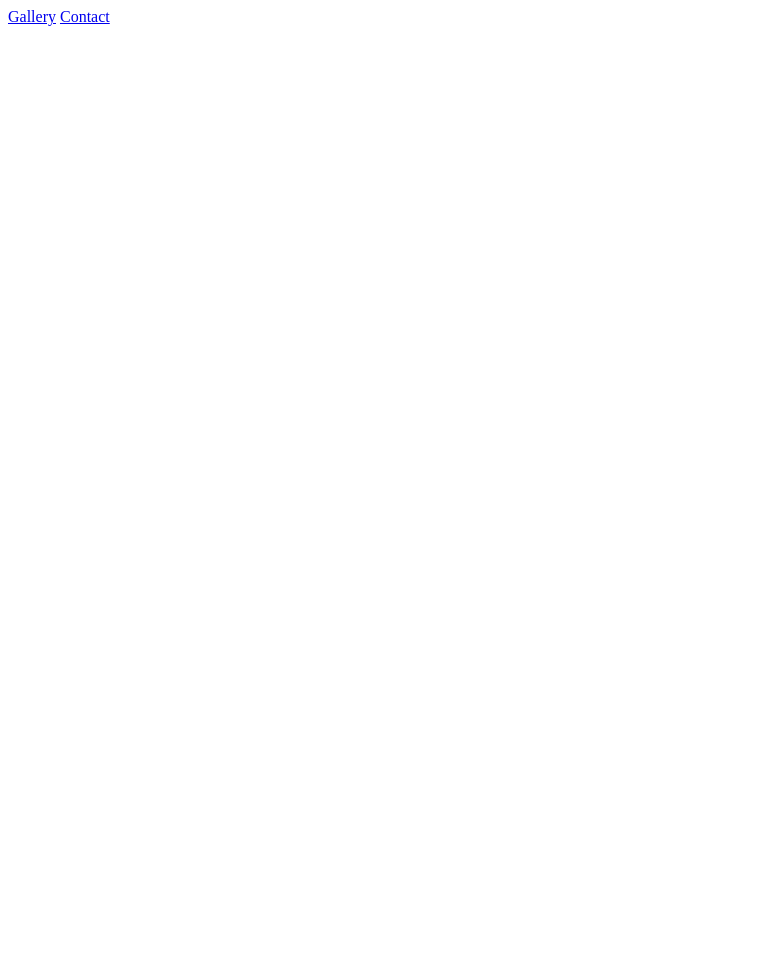
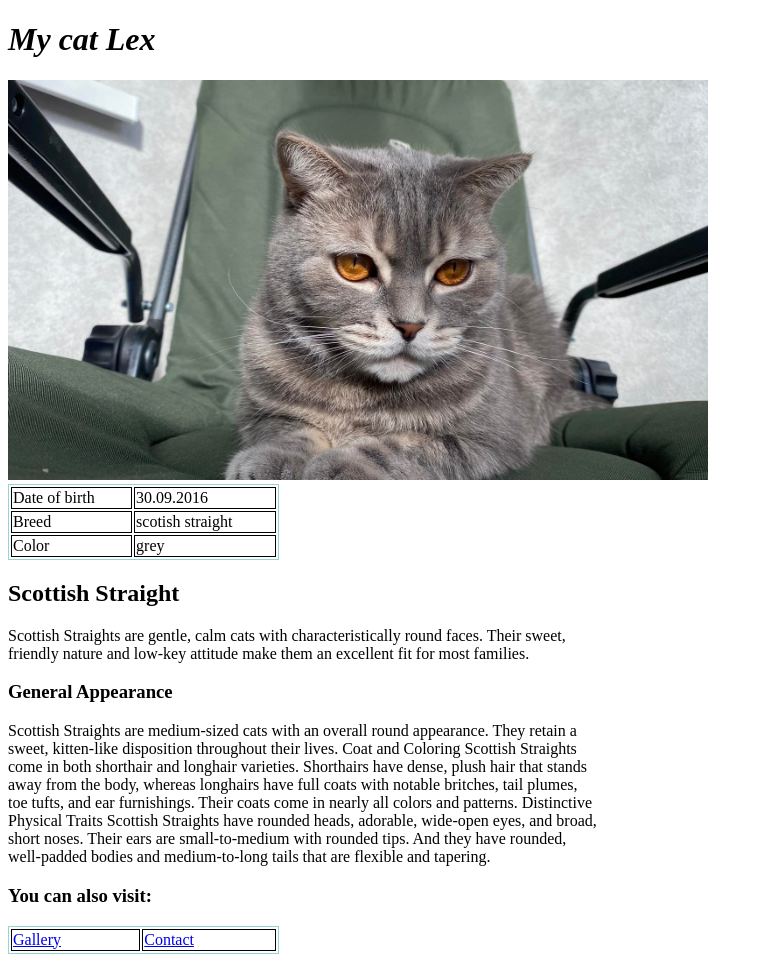
Before and after one commit to olkatim/QA2024, a plain HTML site: page index.html in a window 1280 px wide. Shown: the whole page, without its empty margins (0-763 px from the left). Before the commit the page ends 800 px from the top, so only its background shows below. Drawn offline with Linux system fonts and the light colour scheme.

Commit message:
added my content

```diff
--- a/index.html
+++ b/index.html
@@ -1,14 +1,54 @@
 <!DOCTYPE html>
-<html lang="en">
+<html lang="en"
+    >
+    <style>table, th, td {
+        border: 1px solid black;
+      }</style>
 <head>
     <meta charset="UTF-8">
     <meta name="viewport" content="width=device-width, initial-scale=1.0">
     <title>Document</title>
 </head>
-<body>
+<body style="width: 46%;">
+    <h1><em>My cat Lex</em></h1>
+    <img src="3.jpg" alt="My cat" style="width:700px;height:400px;">
 
-<a href="./pages/gallery.html">Gallery</a>
-<a href="./pages/contact.html">Contact</a>
+    <table style="width: 46%;  border-color: #96D4D4">
+        <tr>
+          <td>Date of birth</td>
+          <td>30.09.2016</td>
+        </tr>
+        <tr>
+          <td>Breed</td>
+          <td>scotish straight</td>
+        </tr>
+        <tr>
+            <td>Color</td>
+            <td>grey</td>
+          </tr>
+      </table>
+
+     <h2> Scottish Straight </h2>
+      Scottish Straights are gentle, calm cats with characteristically round faces. Their sweet,
+      friendly nature and low-key attitude make them an excellent fit for most families.
+<h3 style="width: 46%;">General Appearance</h3>
+    Scottish Straights are medium-sized cats with an overall round appearance. They retain a sweet, kitten-like disposition throughout their lives.
+
+    Coat and Coloring
+    Scottish Straights come in both shorthair and longhair varieties. Shorthairs have dense, plush hair that stands away from the body, whereas longhairs have full coats with
+    notable britches, tail plumes, toe tufts, and ear furnishings. Their coats come in nearly all colors and patterns.
+
+    Distinctive Physical Traits
+    Scottish Straights have rounded heads, adorable, wide-open eyes, and broad, short noses. Their ears are small-to-medium with rounded tips. And they have rounded,
+    well-padded bodies and medium-to-long tails that are flexible and tapering.
+    <h3>You can also visit:</h3>
+    <table style="width: 46%;  border-color: #96D4D4">
+        <tr>
+          <td><a href="./pages/gallery.html">Gallery</a></td>
+          <td><a href="./pages/contact.html">Contact</a></td>
+          </tr>
+      </table>
+
 
 </body>
 </html>
```
Also changed, not shown: pages/contact.html (+23 -0 lines), pages/gallery.html (+23 -0 lines), 1.jpg (added), 2.jpg (added), 3.jpg (added), 4.jpg (added), 5.jpg (added), 6.jpg (added), pages/images/1.jpg (added), pages/images/2.jpg (added), pages/images/3.jpg (added), pages/images/4.jpg (added), pages/images/5.jpg (added), pages/images/6.jpg (added).
